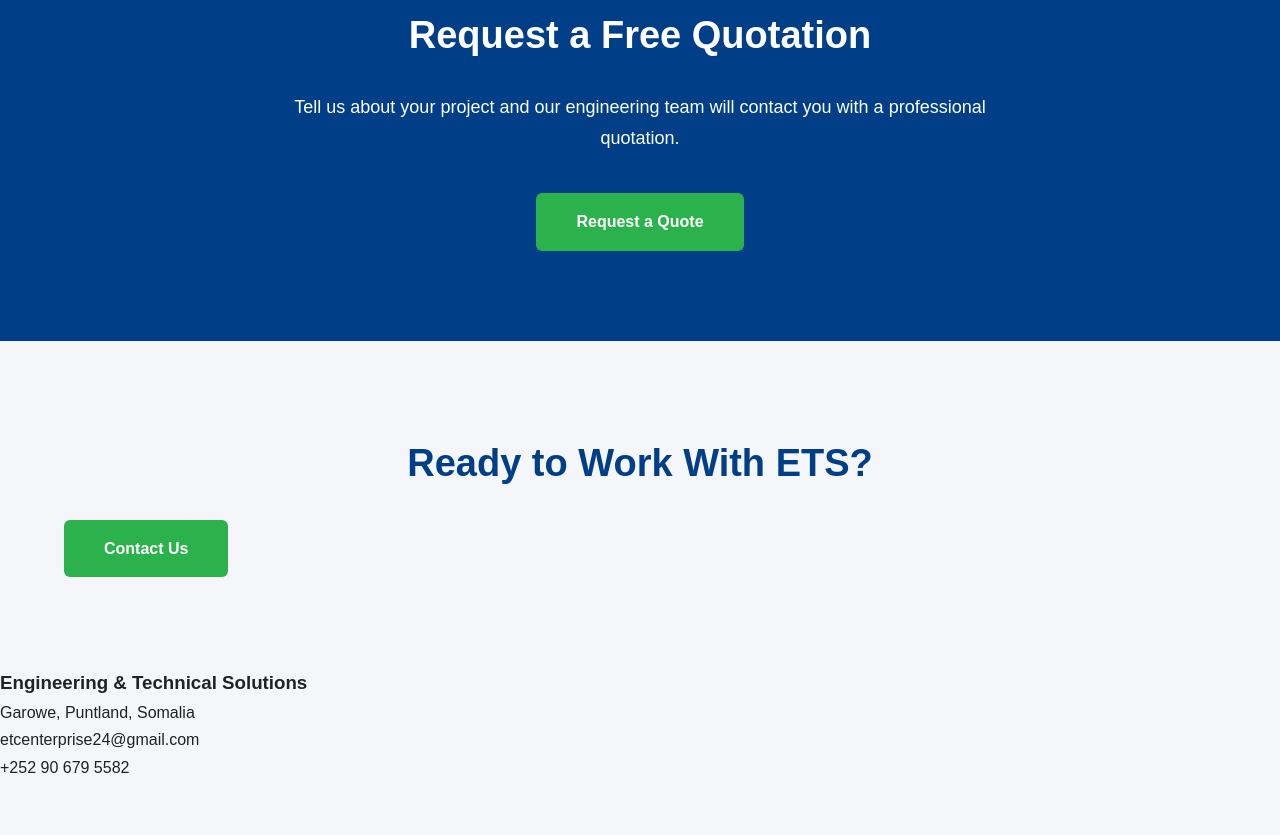
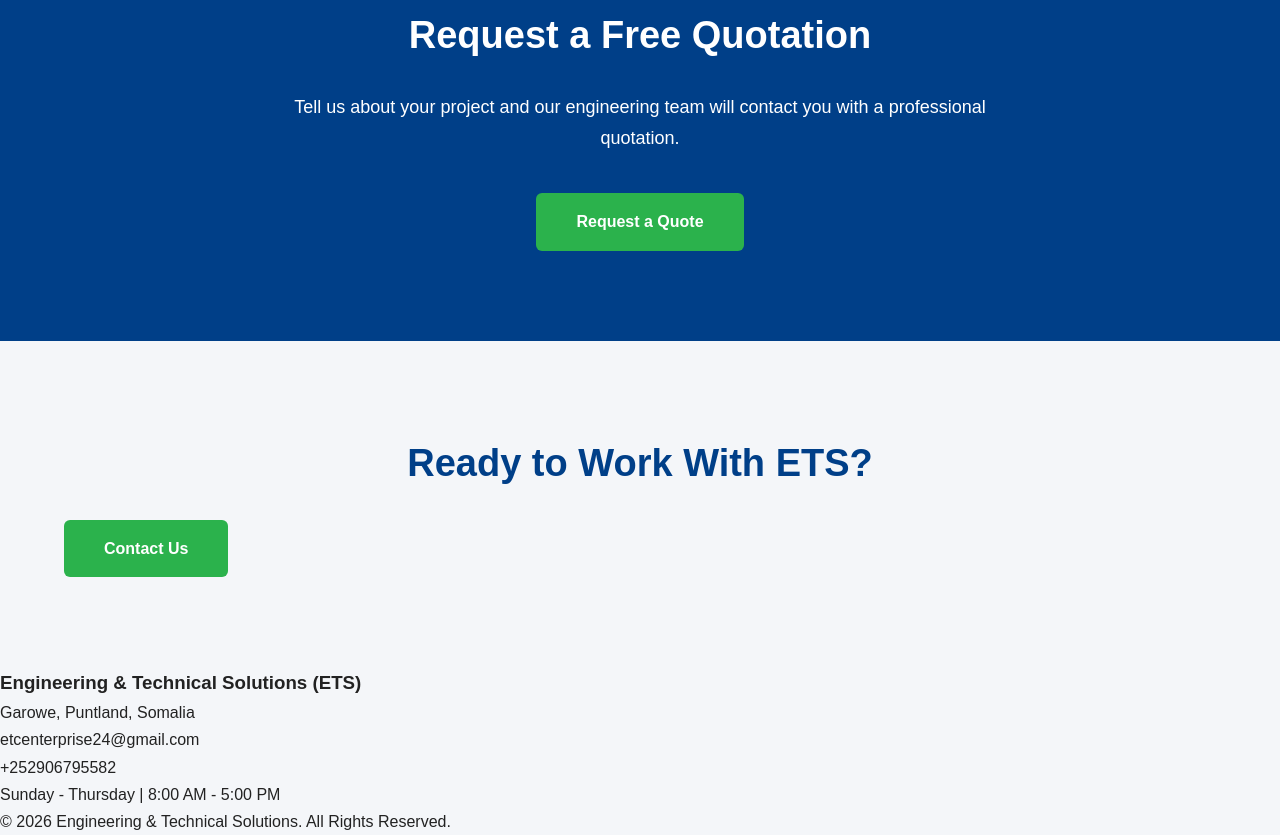
Before and after one commit to etcenterprise/ets-website, an Eleventy site: page index.html in a window 1280 px wide. Shown: the part 3211-4046 px from the top of the page. Before the commit the page ends 3992 px from the top, so only its background shows below. Built offline with nearby package versions, Linux system fonts and the light colour scheme; Eleventy itself is replaced by a stand-in of ours; files that its build step writes are made by us from their sources.

Commit message:
Update base.njk

```diff
--- a/_includes/base.njk
+++ b/_includes/base.njk
@@ -28,10 +28,19 @@
 </main>
 
 <footer>
-  <h3>Engineering & Technical Solutions</h3>
-  <p>Garowe, Puntland, Somalia</p>
-  <p>etcenterprise24@gmail.com</p>
-  <p>+252 90 679 5582</p>
+
+  <h3>{{ company.company_name }}</h3>
+
+  <p>{{ company.address }}</p>
+
+  <p>{{ company.email }}</p>
+
+  <p>{{ company.phone }}</p>
+
+  <p>{{ company.office_hours }}</p>
+
+  <p>{{ company.copyright }}</p>
+
 </footer>
 
 </body>
```
